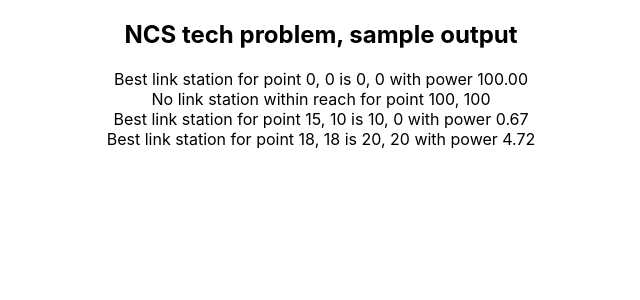
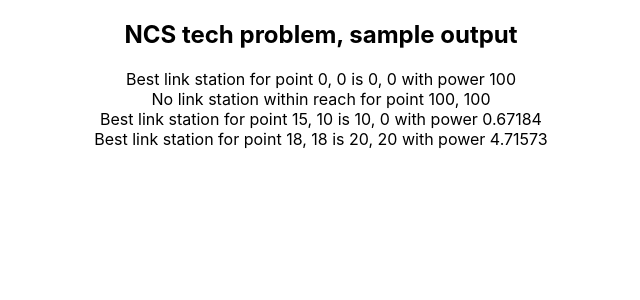
Before and after one commit to hki-unlimited/ncs-tech-problem, a React (Create React App) app: page / in a window 1280 px wide. Shown: the top 300 px of the page, without its empty margins (319-959 px from the left). Built offline with nearby package versions, Linux system fonts and the light colour scheme.

Commit message:
remove trailing zeroes

```diff
--- a/src/components/BestLinkResult.tsx
+++ b/src/components/BestLinkResult.tsx
@@ -10,7 +10,7 @@ interface Props {
  * This component is only shown when a device with given coordinates has a station within reach
 */
 const BestLinkResult: React.FC<Props> = ({ result }) => {
-  return <div> {`Best link station for point ${result.pointX}, ${result.pointY} is ${result.stationX}, ${result.stationY} with power ${result.powerToLinkStation.toFixed(2)}`}</div>;
+  return <div> {`Best link station for point ${result.pointX}, ${result.pointY} is ${result.stationX}, ${result.stationY} with power ${parseFloat(result.powerToLinkStation.toFixed(5))}`}</div>;
 };
 
 export default BestLinkResult;
```
